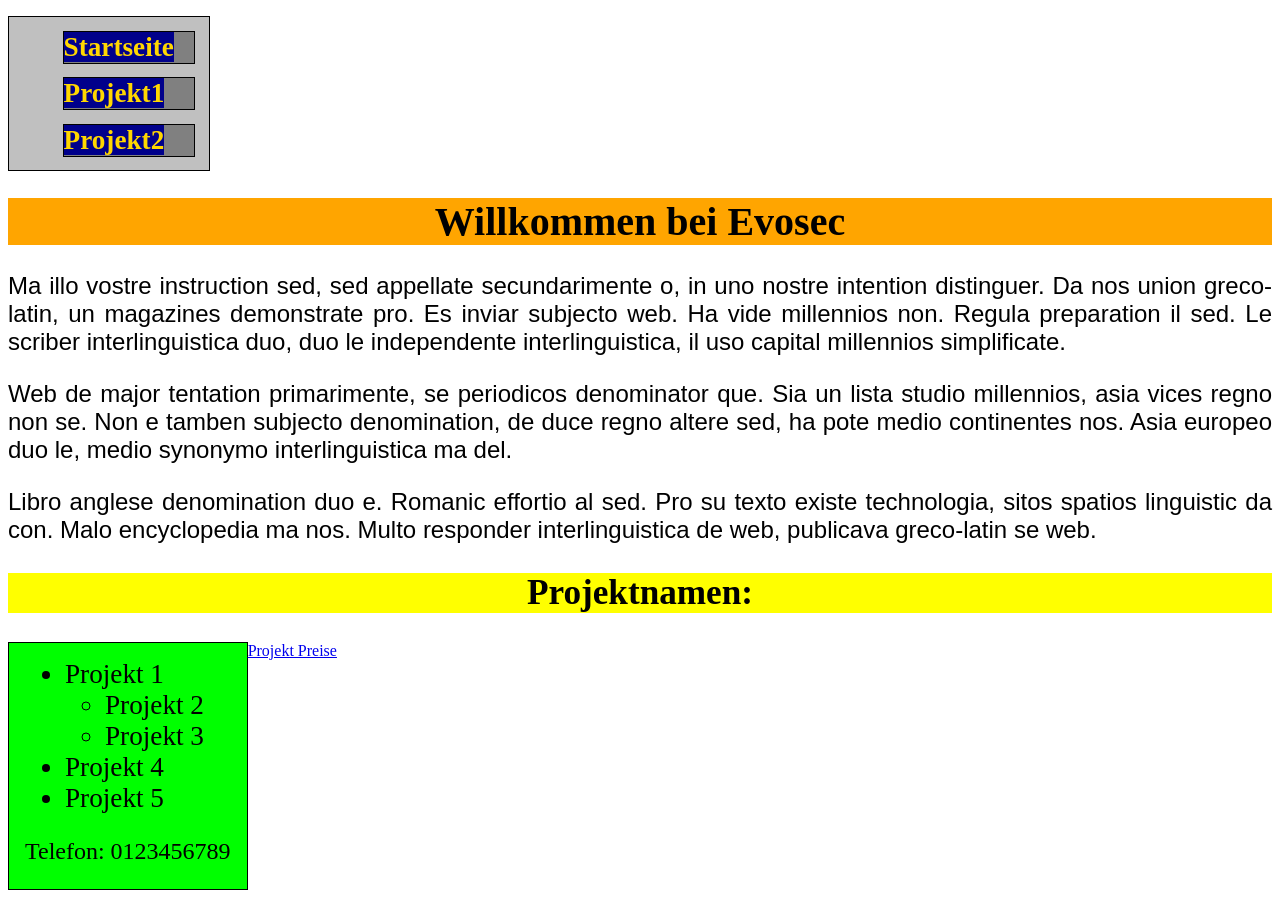
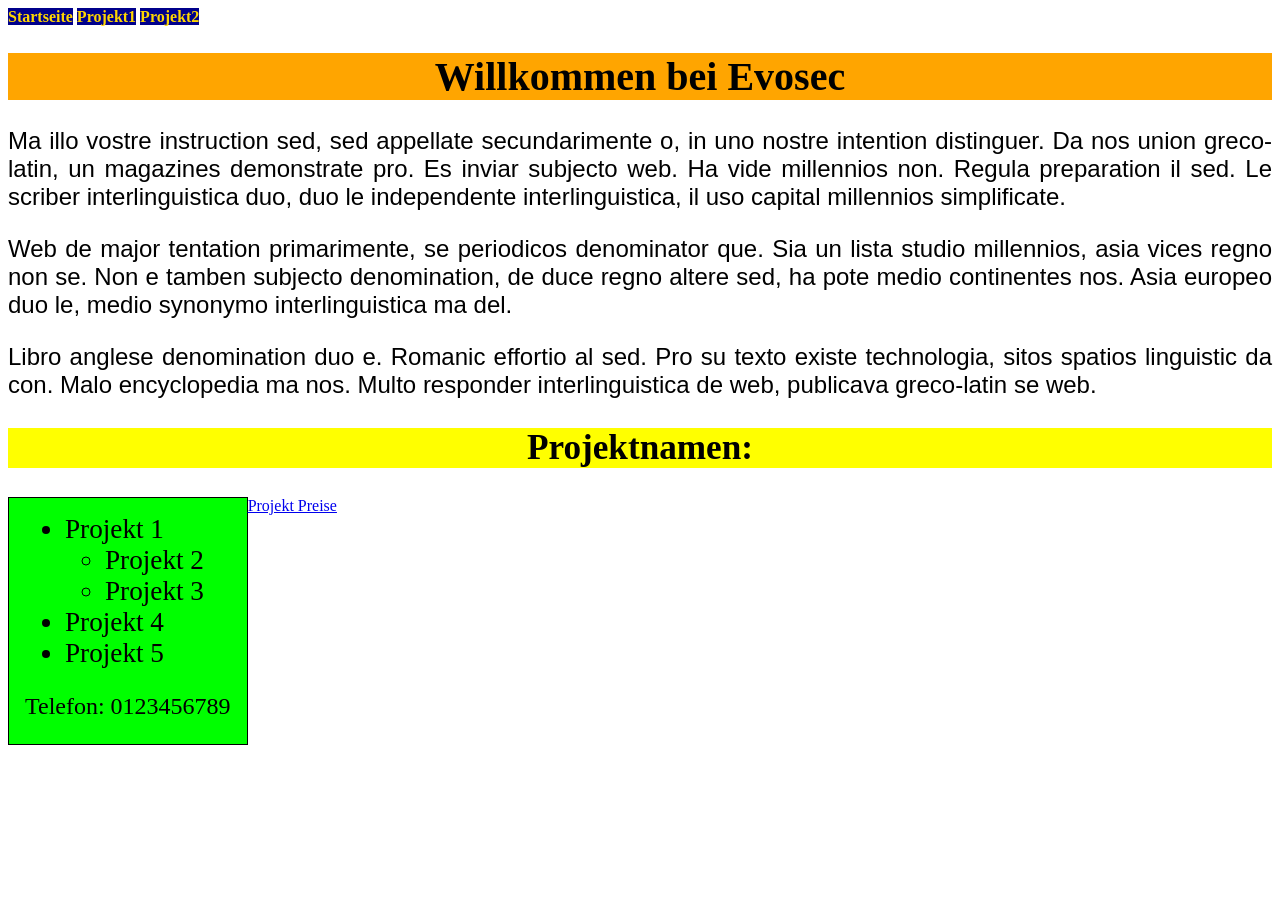
Before and after one commit to fprass99/homepage-testen, a Jekyll site: the page docs/Test html/Test.html, which Jekyll copies as it is, in a window 1280 px wide. Built offline with Jekyll 4.4.1, drawn with Linux system fonts in a browser that asks for light colours.

Commit message:
test horizontal

```diff
--- a/docs/Test html/Test.html
+++ b/docs/Test html/Test.html
@@ -7,11 +7,10 @@
     </head>
     <body>
         <nav>
-            <ul>
-                <li><a href="Test.html">Startseite</a></li>
-                <li><a href="Test2.html">Projekt1</a></li>
-                <li><a href="Test3.html">Projekt2</a></li>
-            </ul>
+
+                <a href="Test.html">Startseite</a>
+                <a href="Test2.html">Projekt1</a>
+                <a href="Test3.html">Projekt2</a>
         </nav>
         <h1>Willkommen bei Evosec</h1>
         <p>Ma illo vostre instruction sed, sed appellate secundarimente o, in uno nostre intention distinguer.
```
